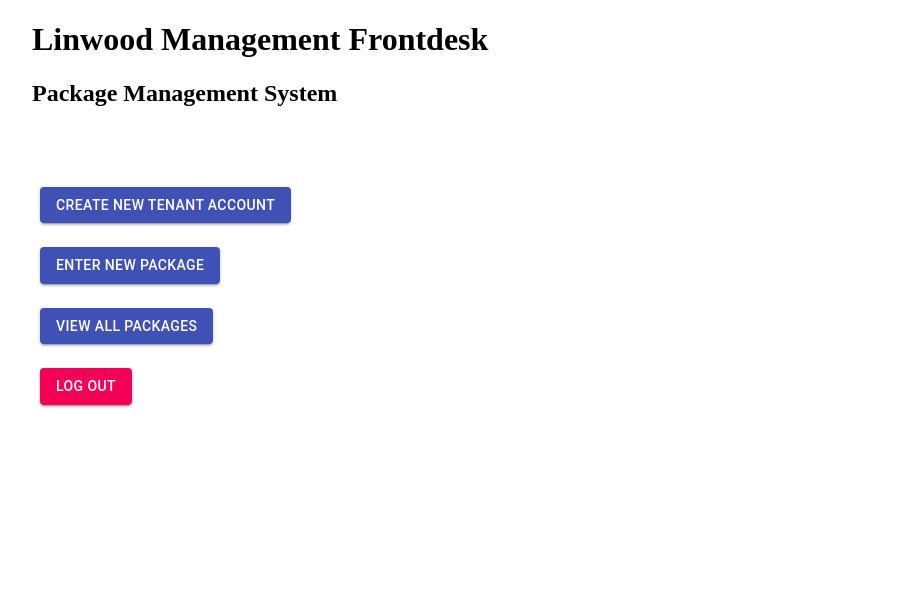
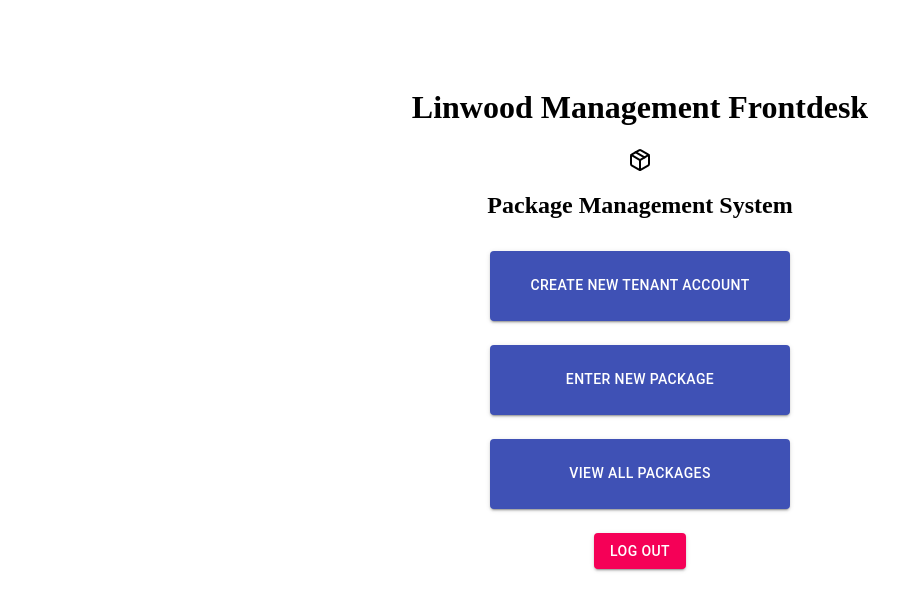
Before and after one commit to simonlally/pkg-management-react, a React (Create React App) app: page /manager in a window 1280 px wide. Shown: the top 610 px of the page, without its empty margins (0-899 px from the left). Built offline with nearby package versions, Linux system fonts and the light colour scheme.

Commit message:
general styling

```diff
--- a/src/pages/home.js
+++ b/src/pages/home.js
@@ -1,15 +1,23 @@
 import React from "react";
 
 import { Link } from "react-router-dom";
+
 import Button from "@material-ui/core/Button";
+import Grid from "@material-ui/core/Grid";
 import { Package } from "react-feather";
 
 class home extends React.Component {
   render() {
     return (
-      <div>
-        <h1>Linwood Management Home {<Package/>}</h1>
-
+      <Grid
+        direction="column"
+        alignItems="center"
+        justify="center"
+        container
+        spacing={3}
+      >
+        <h1>Linwood Management Home </h1>
+        {<Package />}
         <p>Welcome to the Package Management System</p>
         <p>Tenants and Staff may login below:</p>
         <Button
@@ -20,7 +28,7 @@ class home extends React.Component {
         >
           Login
         </Button>
-      </div>
+      </Grid>
     );
   }
 }
--- a/src/pages/manager.css
+++ b/src/pages/manager.css
@@ -6,3 +6,8 @@
 .container2 {
 
 } */
+
+.container .btn {
+  width: 300px;
+  height: 70px;
+}
--- a/src/pages/manager.js
+++ b/src/pages/manager.js
@@ -4,7 +4,7 @@ import "./manager.css";
 
 // Components
 import Logout from "../components/Logout";
-//import register from '../pages/register';
+import { Package } from "react-feather";
 
 // Material UI
 //import TextField from '@material-ui/core/TextField';
@@ -25,12 +25,19 @@ class manager extends React.Component {
   render() {
     return (
       <div>
-        <h1>Linwood Management Frontdesk</h1>
-        <h2>Package Management System</h2>
         <div className="container">
-          <Grid direction="column" container spacing={3}>
+          <Grid
+            direction="column"
+            alignItems="center"
+            justify="center"
+            container
+            spacing={3}
+          >
+            <h1>Linwood Management Frontdesk</h1>
+            <Package/>
+            <h2>Package Management System</h2>
             <Grid item xs={12}>
-              <Button
+              <Button className="btn"
                 variant="contained"
                 color="primary"
                 component={Link}
@@ -40,7 +47,7 @@ class manager extends React.Component {
               </Button>
             </Grid>
             <Grid item xs={12}>
-              <Button
+              <Button className="btn"
                 variant="contained"
                 color="primary"
                 component={Link}
@@ -50,7 +57,7 @@ class manager extends React.Component {
               </Button>
             </Grid>
             <Grid item xs={12}>
-              <Button
+              <Button className="btn"
                 variant="contained"
                 color="primary"
                 component={Link}
--- a/src/pages/newPackage.js
+++ b/src/pages/newPackage.js
@@ -1,7 +1,6 @@
 import React from "react";
 import Axios from "axios";
 
-import { Redirect } from "react-router-dom";
 import { Link } from "react-router-dom";
 
 // Material UI
--- a/src/pages/register.js
+++ b/src/pages/register.js
@@ -1,6 +1,5 @@
 import React from "react";
 import Axios from "axios";
-import { Redirect } from "react-router-dom";
 import { Link } from "react-router-dom";
 
 // Material UI
```
